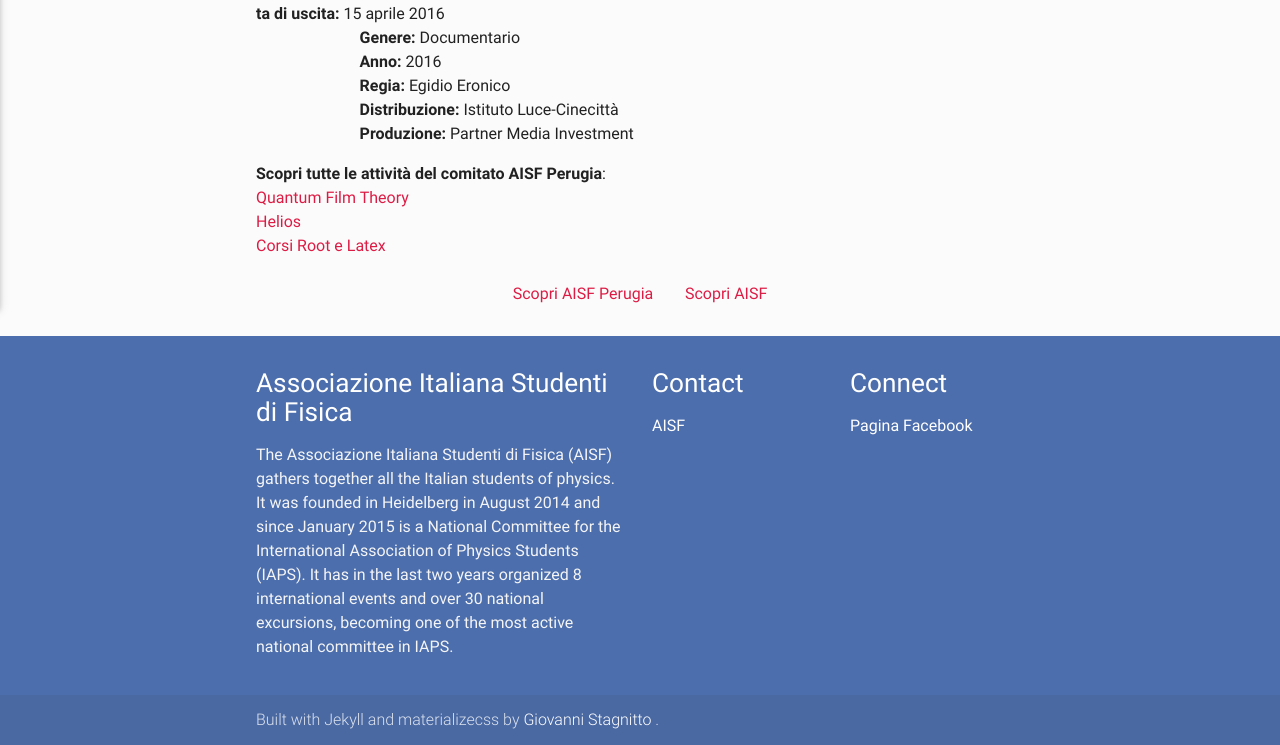
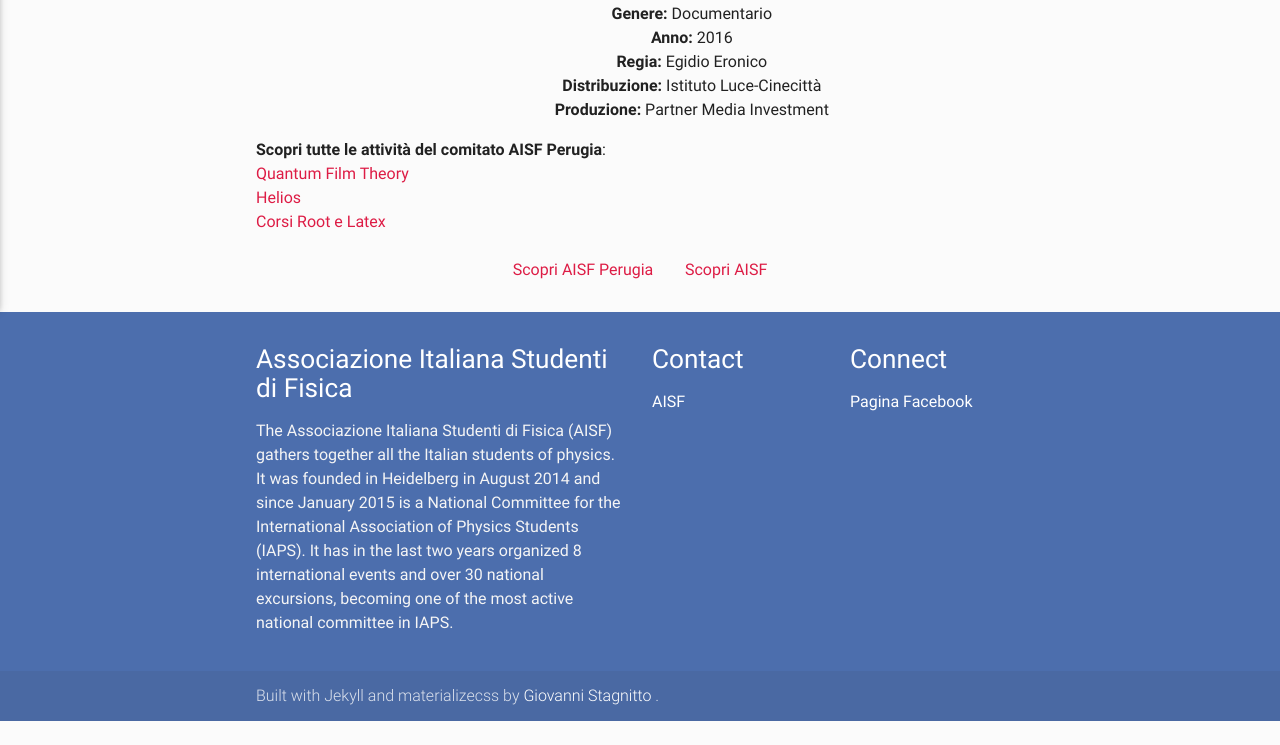
Before and after one commit to ai-sf/aisf_perugia, a Jekyll site: the page built from ProssimiEventi.html, in a window 1280 px wide. Shown: the part 651-1396 px from the top of the page. Built offline with Jekyll 4.4.1, drawn with Linux system fonts in a browser that asks for light colours; nearby versions of some CDN libraries; after the commit the page ends 1372 px from its top, so only the background shows below that.

Commit message:
Update ProssimiEventi.html

```diff
--- a/ProssimiEventi.html
+++ b/ProssimiEventi.html
@@ -16,16 +16,16 @@ description: Un film sulla vita e la scomparsa di Ettore Majorana
 </figure>
 
 
-
+<center>
 <ul type="square">
-&nbsp; &nbsp; &nbsp; &nbsp; &nbsp; &nbsp; &nbsp;&nbsp; &nbsp; &nbsp; &nbsp; &nbsp; &nbsp; &nbsp;<li><b>ta di uscita:</b> 15 aprile 2016</li>
+<li><b>Data di uscita:</b> 15 aprile 2016</li>
 <li><b>&nbsp; &nbsp; &nbsp; &nbsp; &nbsp; &nbsp; &nbsp;&nbsp; &nbsp; &nbsp; &nbsp; &nbsp; &nbsp; &nbsp;Genere:</b> Documentario</li>
 <li><b>&nbsp; &nbsp; &nbsp; &nbsp; &nbsp; &nbsp; &nbsp;&nbsp; &nbsp; &nbsp; &nbsp; &nbsp; &nbsp; &nbsp;Anno:</b> 2016</li>
 <li><b>&nbsp; &nbsp; &nbsp; &nbsp; &nbsp; &nbsp; &nbsp;&nbsp; &nbsp; &nbsp; &nbsp; &nbsp; &nbsp; &nbsp;Regia:</b> Egidio Eronico</li>
 <li><b>&nbsp; &nbsp; &nbsp; &nbsp; &nbsp; &nbsp; &nbsp;&nbsp; &nbsp; &nbsp; &nbsp; &nbsp; &nbsp; &nbsp;Distribuzione:</b> Istituto Luce-Cinecittà</li>
 <li><b>&nbsp; &nbsp; &nbsp; &nbsp; &nbsp; &nbsp; &nbsp;&nbsp; &nbsp; &nbsp; &nbsp; &nbsp; &nbsp; &nbsp;Produzione:</b> Partner Media Investment</li>
 </ul>
-
+</center>
 
 
 <b>Scopri tutte le attività del comitato AISF Perugia</b>:<br>
```
